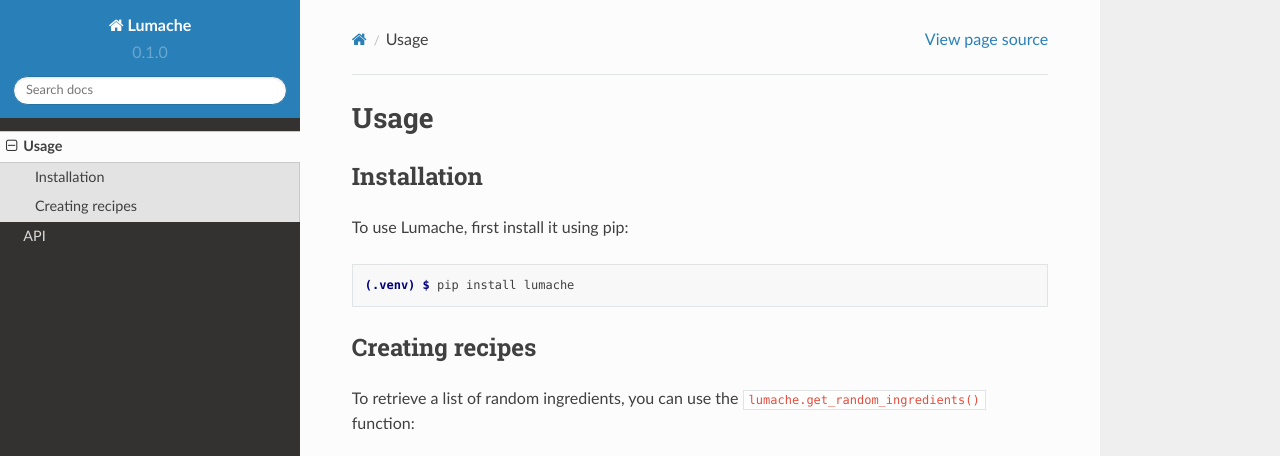
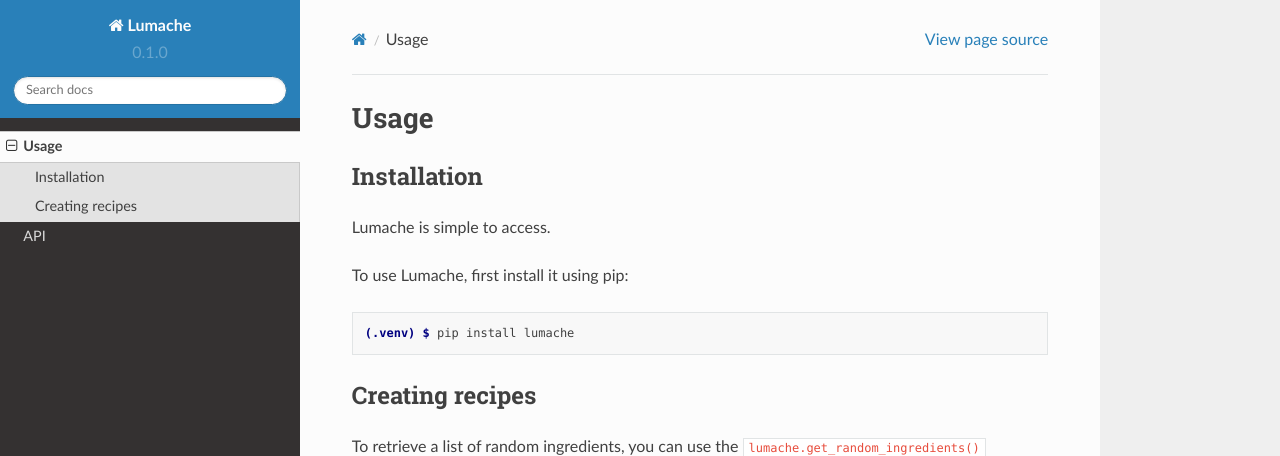
Before and after one commit to leapgroupmit/rtd-tutorial, a Sphinx documentation site: the page built from docs/source/usage.rst, in a window 1280 px wide and 1143 px high, cut to the strip 0-456 px from the top of the window. Built offline with Sphinx 7.4.7 and the Read the Docs theme 2.0.0, drawn with Linux system fonts in a browser that asks for light colours.

Commit message:
Update usage.rst

```diff
--- a/docs/source/usage.rst
+++ b/docs/source/usage.rst
@@ -5,6 +5,7 @@ Usage
 
 Installation
 ------------
+Lumache is simple to access.
 
 To use Lumache, first install it using pip:
 
```
